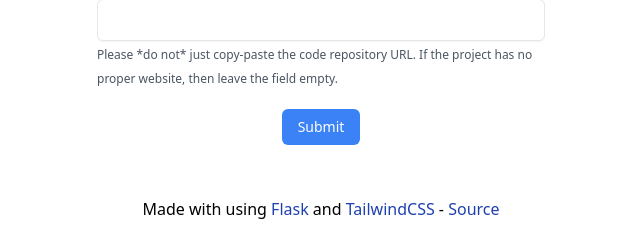
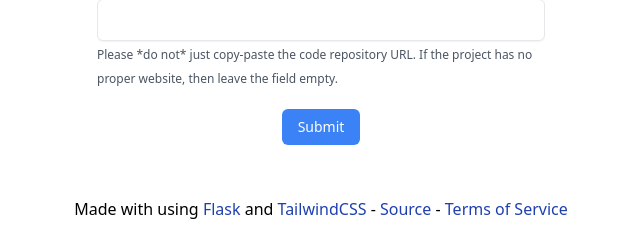
Before and after one commit to YunoHost/appstore, a Flask app: page /wishlist/add in a window 1280 px wide. Shown: the part 995-1232 px from the top of the page, without its empty margins (319-959 px from the left). Run offline with Flask 3, Linux system fonts and the light colour scheme; style sheets or scripts are compiled from the project's sources; parts of the project's set-up code (start-up, migrations or seed data) failed here and were passed over.

Commit message:
store: add tos link in the footer

```diff
--- a/templates/base.html
+++ b/templates/base.html
@@ -194,7 +194,7 @@
 
         <footer class="h-5 my-5 text-center">
             <p>
-            {{ _("Made with <i class='text-red-500 fa fa-heart-o' aria-label='love'></i> using <a class='text-blue-800' href='https://flask.palletsprojects.com'>Flask</a> and <a class='text-blue-800' href='https://tailwindcss.com/'>TailwindCSS</a> - <a class='text-blue-800' href='https://github.com/YunoHost/apps/tree/master/store'><i class='fa fa-code fa-fw' aria-hidden='true'></i> Source</a>") }}
+            {{ _("Made with <i class='text-red-500 fa fa-heart-o' aria-label='love'></i> using <a class='text-blue-800' href='https://flask.palletsprojects.com'>Flask</a> and <a class='text-blue-800' href='https://tailwindcss.com/'>TailwindCSS</a> - <a class='text-blue-800' href='https://github.com/YunoHost/apps/tree/master/store'><i class='fa fa-code fa-fw' aria-hidden='true'></i> Source</a> - <a class='text-blue-800' href='https://forum.yunohost.org/tos'>Terms of Service</a>") }}
                     </p>
         </footer>
   </body>
```
